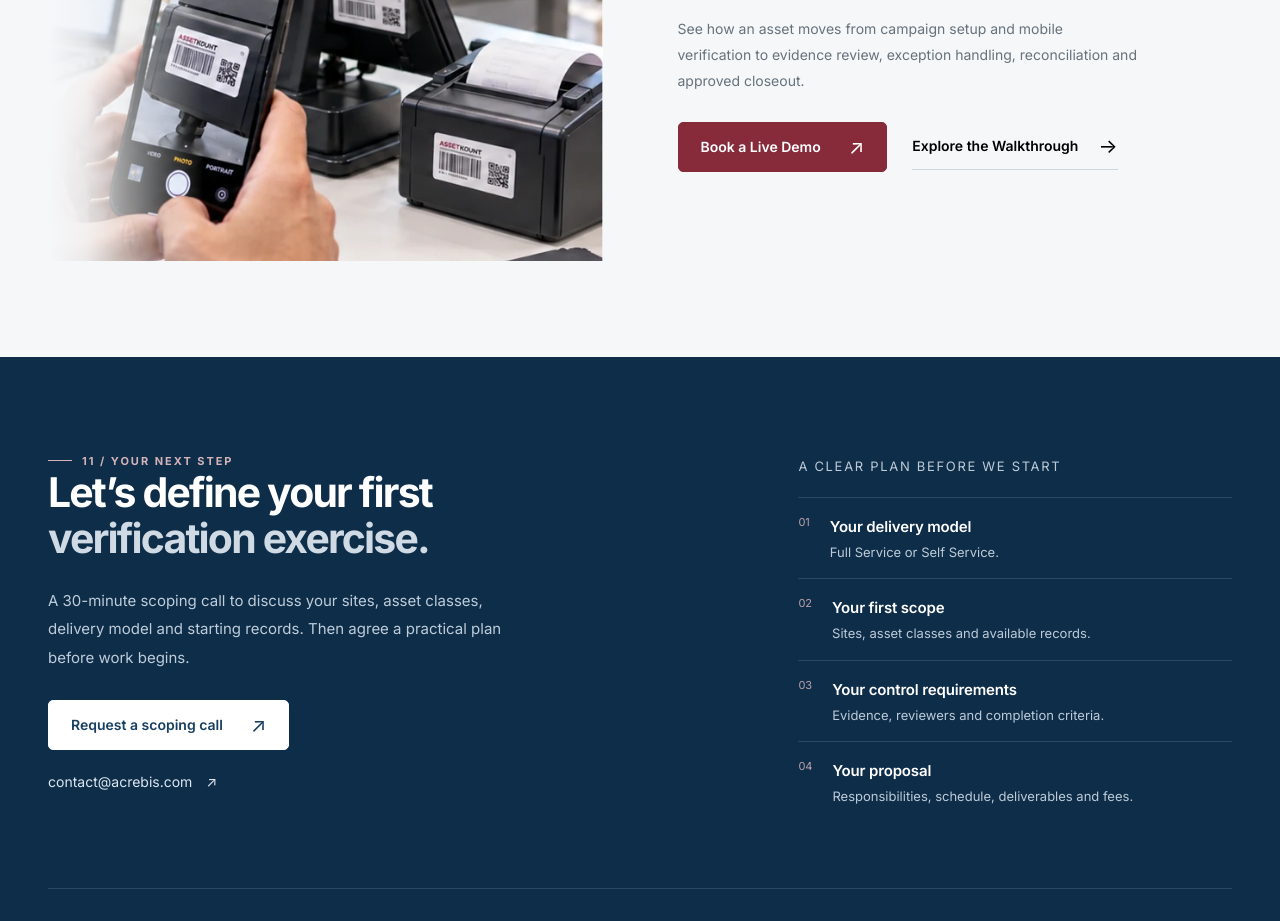
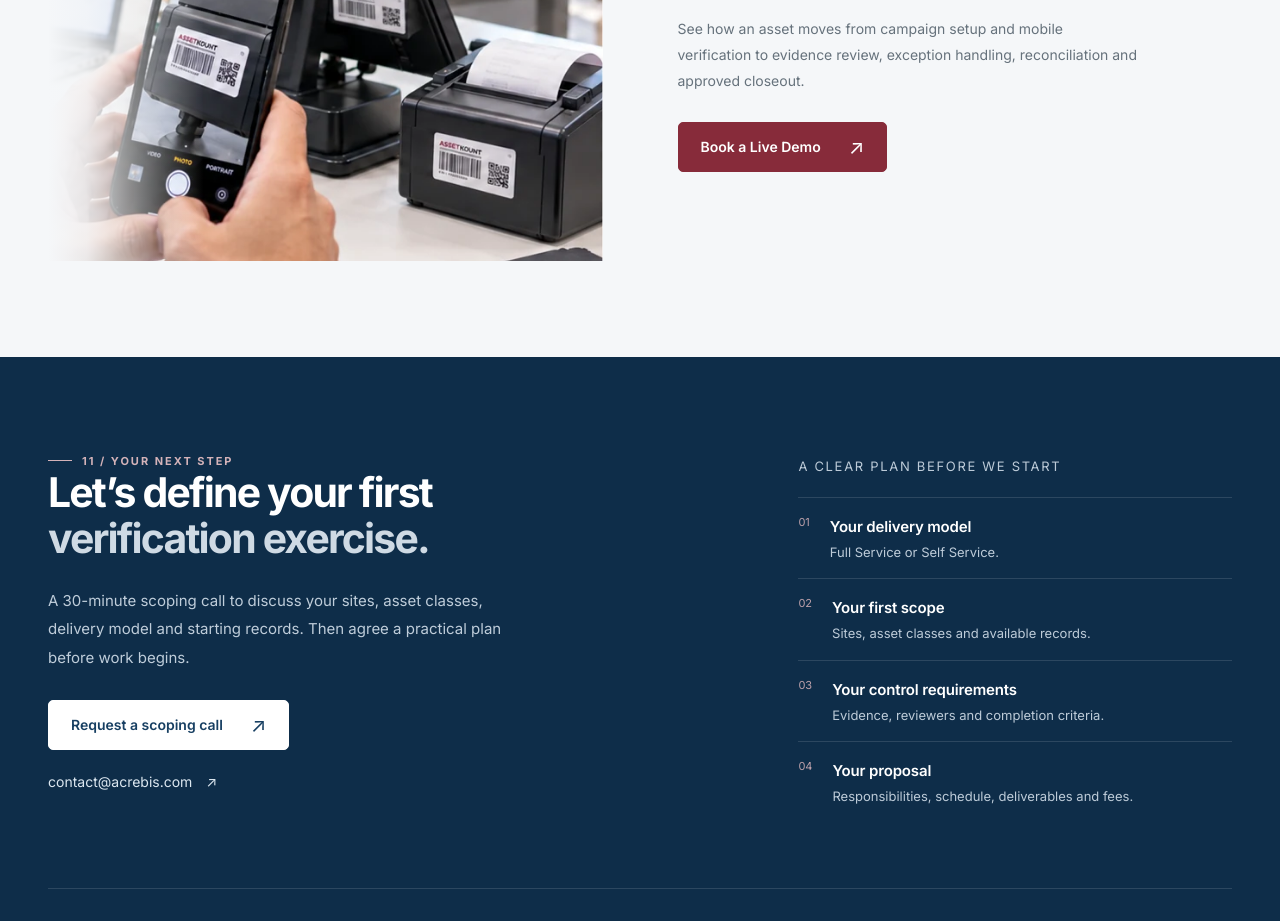
Before and after one commit to raiabhimanyu411-create/assetskount, a React (Vite) app in the folder client/: page / in a window 1280 px wide. Shown: the part 9860-10781 px from the top of the page. Built offline with nearby package versions, Linux system fonts and the light colour scheme.

Commit message:
button removed

```diff
--- a/client/src/pages/HomePage.jsx
+++ b/client/src/pages/HomePage.jsx
@@ -749,7 +749,7 @@ function HomePage() {
             <p className={styles.body}>See how an asset moves from campaign setup and mobile verification to evidence review, exception handling, reconciliation and approved closeout.</p>
             <div className={styles.actions}>
               <button className={site.button} type="button" onClick={() => openEnquiry("Live product demo")}>Book a Live Demo <span aria-hidden="true">↗</span></button>
-              <button className={site.textLink} type="button" onClick={openWalkthrough}>Explore the Walkthrough <span aria-hidden="true">→</span></button>
+              {/* <button className={site.textLink} type="button" onClick={openWalkthrough}>Explore the Walkthrough <span aria-hidden="true">→</span></button> */}
             </div>
           </div>
         </div>
```
